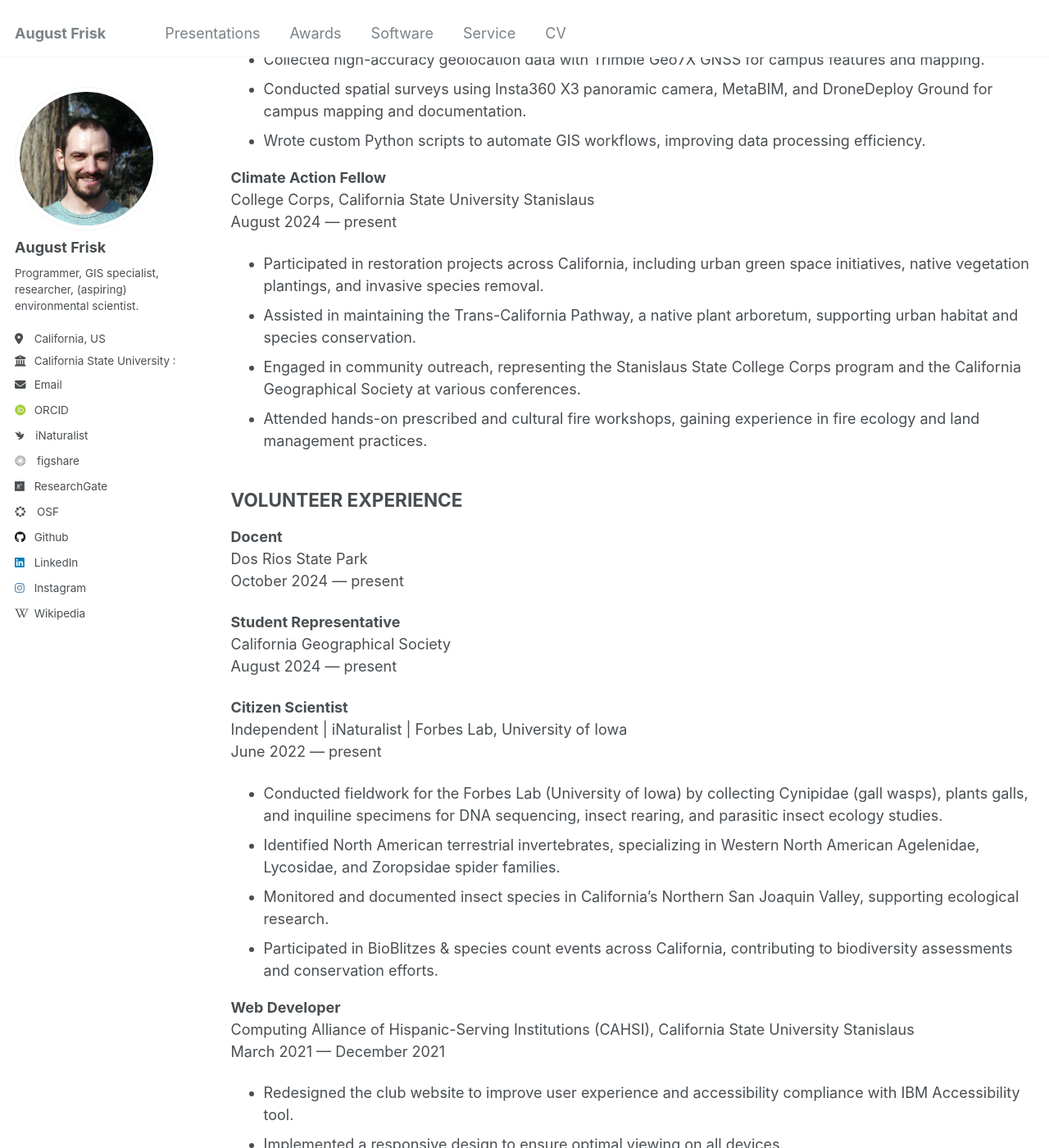
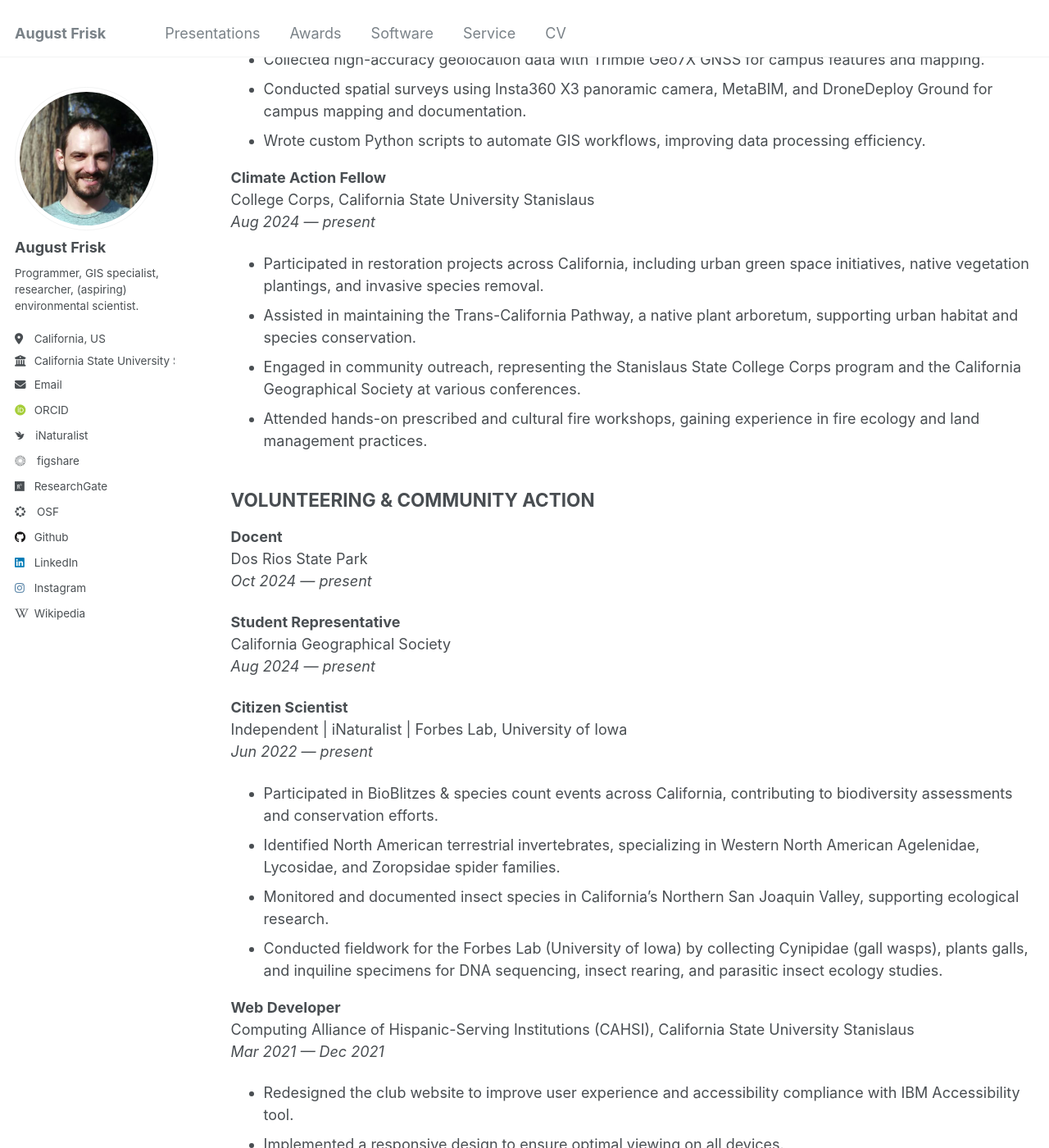
Before and after one commit to 4N0NYM0U5MY7H/4N0NYM0U5MY7H.github.io, a Jekyll site: the page built from _pages/cv.md, in a window 1280 px wide and 1400 px high, scrolled down 973 px. Shown: the whole window at 82% size. Built offline with Jekyll 4.4.1, drawn with Linux system fonts in a browser that asks for light colours; some web fonts are replaced; some of the changed text lies outside the part shown.

Commit message:
Update cv.md

```diff
--- a/_pages/cv.md
+++ b/_pages/cv.md
@@ -13,17 +13,17 @@ redirect_from:
 
 <p><b>B.S., Geography and Environmental Resources, minor Computer Science</b>
 <br>California State University Stanislaus
-<br>August 2024 — May 2026 (expected)</p>
+<br><i>Aug 2024 — May 2026 (expected)</i></p>
 
 <p><b>Certificate, Computer Networking</b>
 <br>Modesto Junior College
-<br>June 2017 — April 2018</p>
+<br><i>Jun 2017 — Apr 2018</i></p>
 
 ## WORK EXPERIENCE
 
 <p><b>Research Assistant</b>
 <br>Human-Environment Interaction Researh (HEIR) Lab, California State University Stanislaus
-<br>January 2025 — present
+<br><i>Jan 2025 — present</i>
 <br>Supervisor: José R. Díaz-Garayúa Ph.D.</p>
 
 * Conducted tree identification in city parks using field manuals, online databases, and expert consultations.
@@ -33,7 +33,7 @@ redirect_from:
 
 <p><b>GIS Intern</b>
 <br>California State University Stanislaus
-<br>October 2024 — present</p>
+<br><i>Oct 2024 — present</i></p>
 
 *	Developed and maintained geodatabases for university projects using ArcGIS Pro & ArcGIS Online to enhance spatial data management.
 *	Collected high-accuracy geolocation data with Trimble Geo7X GNSS for campus features and mapping.
@@ -42,7 +42,7 @@ redirect_from:
 
 <p><b>Climate Action Fellow</b>
 <br>College Corps, California State University Stanislaus
-<br>August 2024 — present</p>
+<br><i>Aug 2024 — present</i></p>
 
 *	Participated in restoration projects across California, including urban green space initiatives, native vegetation plantings, and invasive species removal.
 *	Assisted in maintaining the Trans-California Pathway, a native plant arboretum, supporting urban habitat and species conservation.
@@ -78,28 +78,28 @@ Teaching
   {% endfor %}</ul>
 -->
 
-## VOLUNTEER EXPERIENCE
+## VOLUNTEERING & COMMUNITY ACTION
 
 <p><b>Docent</b>
 <br>Dos Rios State Park
-<br>October 2024 — present</p>
+<br><i>Oct 2024 — present</i></p>
 
 <p><b>Student Representative</b>
 <br>California Geographical Society
-<br>August 2024 — present</p>
+<br><i>Aug 2024 — present</i></p>
 
 <p><b>Citizen Scientist</b>
 <br>Independent | iNaturalist | Forbes Lab, University of Iowa
-<br>June 2022 — present</p>
+<br><i>Jun 2022 — present</i></p>
 
-*	Conducted fieldwork for the Forbes Lab (University of Iowa) by collecting Cynipidae (gall wasps), plants galls, and inquiline specimens for DNA sequencing, insect rearing, and parasitic insect ecology studies.
+*	Participated in BioBlitzes & species count events across California, contributing to biodiversity assessments and conservation efforts.
 *	Identified North American terrestrial invertebrates, specializing in Western North American Agelenidae, Lycosidae, and Zoropsidae spider families.
 *	Monitored and documented insect species in California's Northern San Joaquin Valley, supporting ecological research.
-*	Participated in BioBlitzes & species count events across California, contributing to biodiversity assessments and conservation efforts.
+*	Conducted fieldwork for the Forbes Lab (University of Iowa) by collecting Cynipidae (gall wasps), plants galls, and inquiline specimens for DNA sequencing, insect rearing, and parasitic insect ecology studies.
 
 <p><b>Web Developer</b>
 <br>Computing Alliance of Hispanic-Serving Institutions (CAHSI), California State University Stanislaus
-<br>March 2021 — December 2021</p>
+<br><i>Mar 2021 — Dec 2021</i></p>
 
 *	Redesigned the club website to improve user experience and accessibility compliance with IBM Accessibility tool.
 *	Implemented a responsive design to ensure optimal viewing on all devices.
```
Also changed, not shown: other parts of _pages/cv.md (+1 -1 lines).
